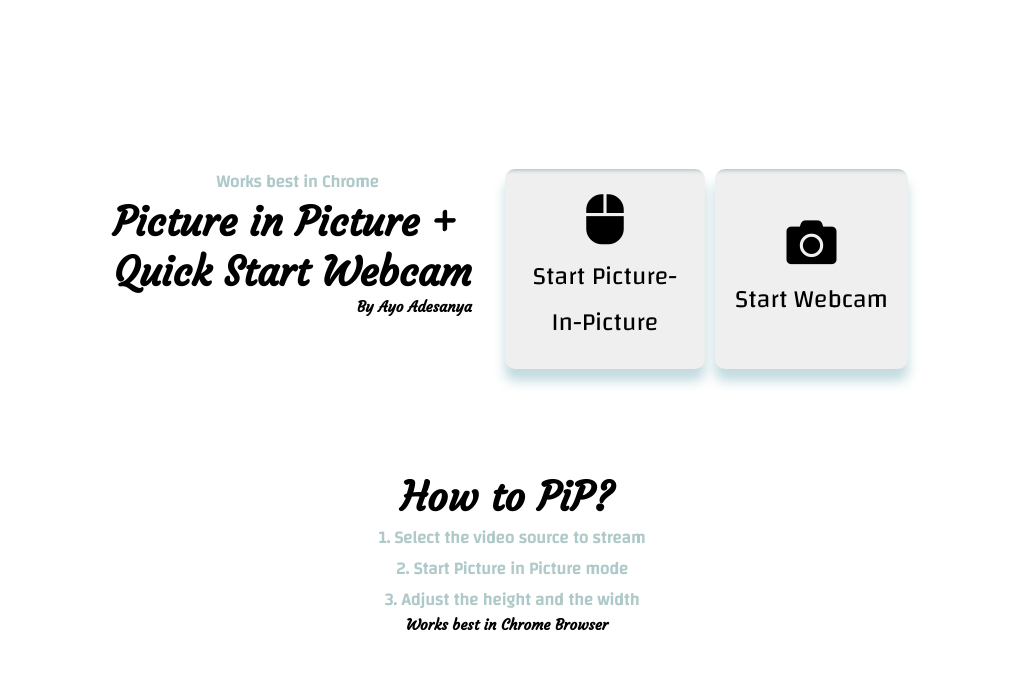
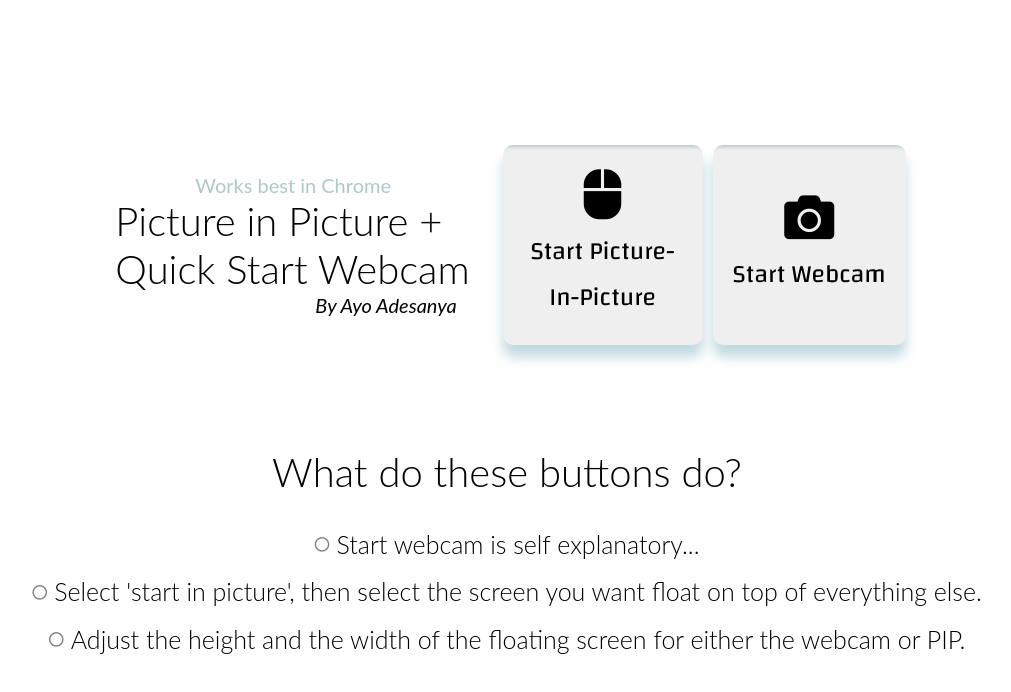
Before and after one commit to AyoCodess/The-JS-Project-Showcase, a website built with Parcel: page picture-in-picture/picture-in-picture-html.html in a window 1280 px wide. Shown: the whole page, without its empty margins (128-1139 px from the left). Built offline with nearby package versions, Linux system fonts and the light colour scheme.

Commit message:
design of page completed

```diff
--- a/picture-in-picture/picture-in-picture-.scss
+++ b/picture-in-picture/picture-in-picture-.scss
@@ -11,8 +11,6 @@ html {
   box-sizing: inherit;
 }
 
-@import url("https://fonts.googleapis.com/css2?family=Noto+Sans+HK&display=swap");
-@import url("https://fonts.googleapis.com/css2?family=Changa&display=swap");
 @import url("https://fonts.googleapis.com/css2?family=Changa&family=Courgette&display=swap");
 
 body {
@@ -27,33 +25,59 @@ body {
 
 .main {
   display: flex;
+  align-items: center;
+}
+
+.chrome {
+  display: inline-block;
+  font-family: "Lato", sans-serif;
+  font-size: 2rem;
+  color: rgba(55, 120, 120, 0.4);
+  margin-left: 8rem;
+}
+
+.author {
+  display: inline-block;
+  font-family: "Lato", sans-serif;
+  font-size: 2rem;
+  font-style: italic;
+  text-align: right;
+  margin-left: 20rem;
+}
+.title {
+  padding-right: 1rem;
+  font-family: "Lato", sans-serif;
+  font-weight: 300;
+  font-size: 4rem;
+  margin-top: 0;
+  margin-bottom: 2rem;
+}
+
+.text {
+  font-family: "Lato", sans-serif;
+  font-weight: 300;
+  font-size: 2.5rem;
+  line-height: 1.5;
+  display: flex;
+  align-items: flex-end;
+  float: right;
+  margin-top: 0;
+  margin-right: 1rem;
 }
 h1 {
   padding-right: 1rem;
-  font-family: "Changa", sans-serif;
-  font-family: "Courgette", cursive;
+  font-family: "Lato", sans-serif;
+  font-weight: 300;
   font-size: 4rem;
   margin-top: 0;
   margin-bottom: 0;
 }
 
 h2 {
-  font-family: "Changa", sans-serif;
-  font-size: 1.7rem;
+  font-family: "Lato", sans-serif;
+  font-size: 3rem;
   text-align: center;
-  margin: 0;
   color: rgba(55, 120, 120, 0.4);
-  padding-bottom: 0;
-}
-
-h3 {
-  font-family: "Courgette", cursive;
-  font-size: 1.5rem;
-  display: flex;
-  align-items: flex-end;
-  float: right;
-  margin-top: 0;
-  margin-right: 1rem;
 }
 
 .button-container {
@@ -96,11 +120,28 @@ button:nth-child(2) {
   margin-left: 1rem;
 }
 
-i {
-  margin-top: 2rem;
-  font-size: 5rem;
-  margin-bottom: -1rem;
-  transition: opacity 1s ease-in-out;
+button {
+  i {
+    margin-top: 2rem;
+    font-size: 5rem;
+    margin-bottom: -1rem;
+    transition: opacity 1s ease-in-out;
+  }
+}
+
+.text {
+  display: flex;
+  align-items: center;
+  i {
+    margin-right: 0.7rem;
+    font-size: 1.5rem;
+    opacity: 0.5;
+    text-align: center;
+  }
+}
+
+.text:not(:first-child) {
+  margin-top: 1rem;
 }
 
 #select-share-screen-button,
--- a/picture-in-picture/picture-in-picture-html.html
+++ b/picture-in-picture/picture-in-picture-html.html
@@ -27,9 +27,9 @@
     <body>
       <div class="main">
         <div class="header">
-            <h2>Works best in Chrome</h2>
+            <span class="chrome">Works best in Chrome</span>
             <h1>Picture in Picture + <br> Quick Start Webcam</h1>
-            <h3>By Ayo Adesanya</h3>
+            <span class="author">By Ayo Adesanya</span>
         </div>
 
         <!-- Video -->
@@ -53,12 +53,12 @@
       </div>
 
       <div class="text-container">
-        <h1>How to PiP?</h1>
-        <h2>1. Select the video source to stream</h2>
-        <h2>2. Start Picture in Picture mode</h2>
-        <h2>3. Adjust the height and the width</h2>
-        <h3> Works best in Chrome Browser</h3>
+        <span class="title">What do these buttons do?</span>
+        <div class="text"><i class="far fa-circle"></i></i><span>Start webcam is self explanatory...</span></div>
+        <div class="text"><i class="far fa-circle"></i></i><span>Select 'start in picture', then select the screen you want float on top of everything else.</span></div>
+        <div class="text"><i class="far fa-circle"></i></i><span>Adjust the height and the width of the floating screen for either the webcam or PIP.</span></div>
       </div>
+
 
 
 
```
Also changed, not shown: dist/css/picture-in-picture-.css, 1 other file.
